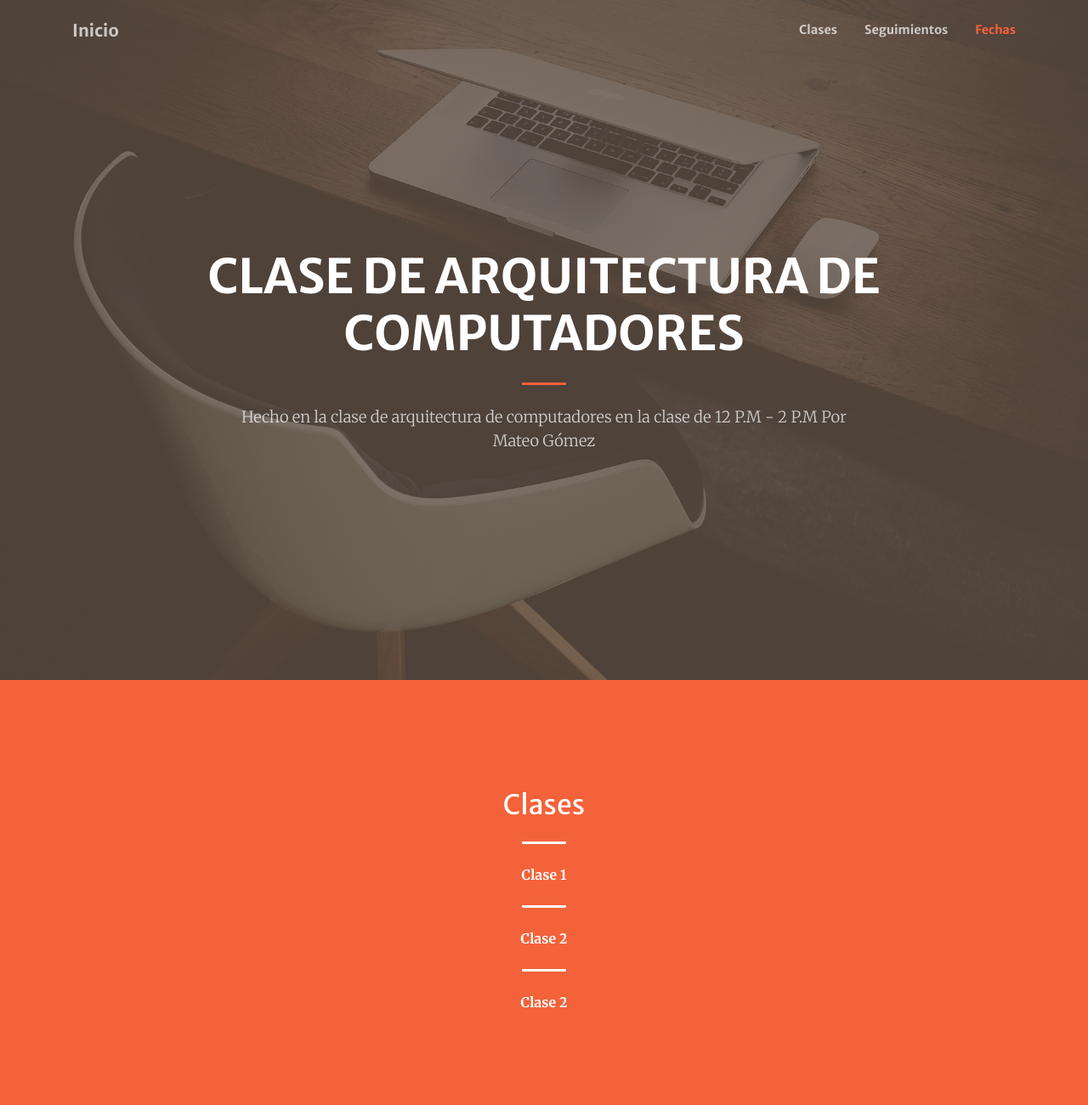
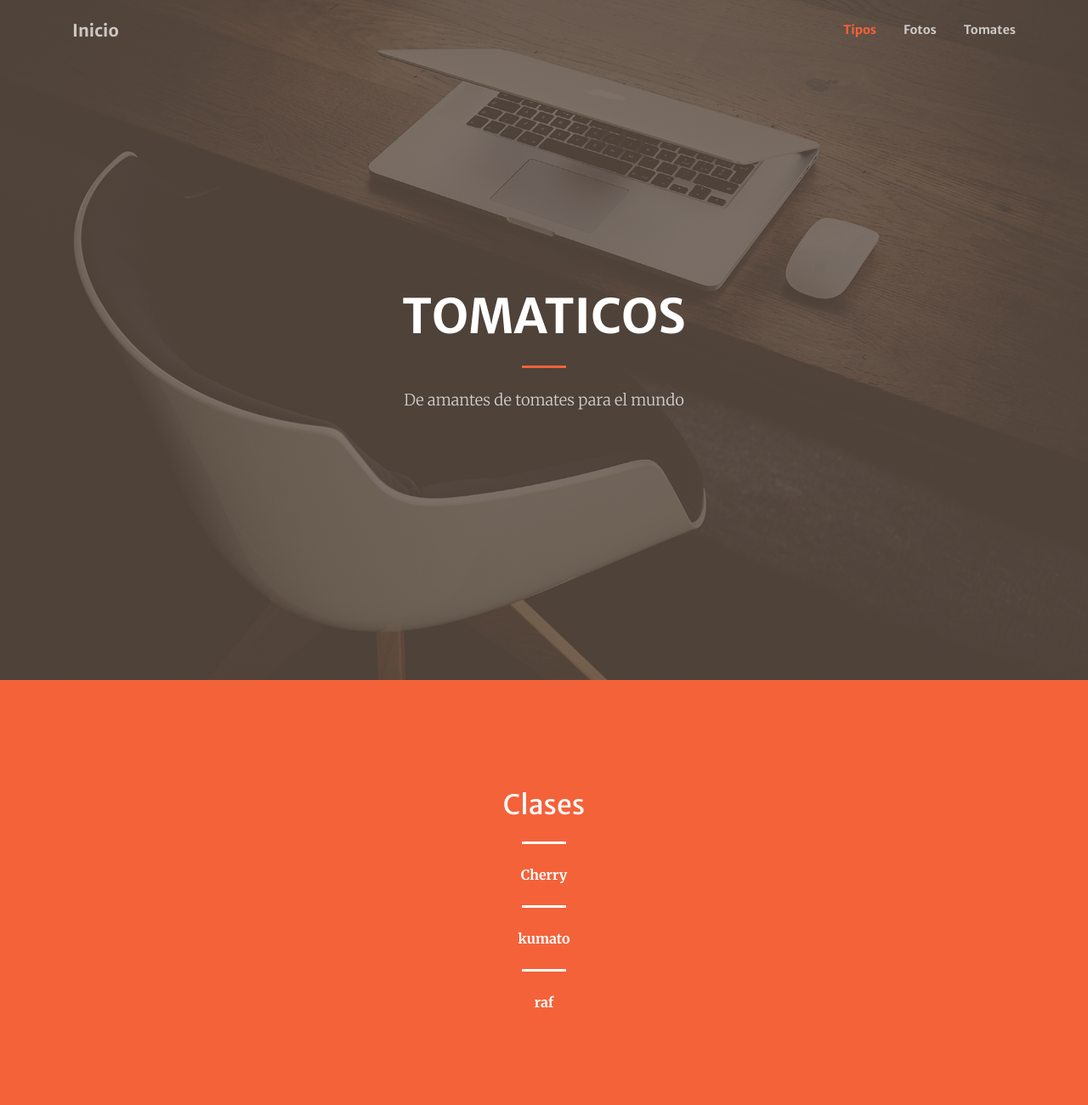
Before and after one commit to matkaingo/tomaticos, a website with bundled scripts: page index.html in a window 1280 px wide. Shown: the top 1300 px of the page at 85% size. Built offline with nearby package versions, Linux system fonts and the light colour scheme.

Commit message:
Update index.html

```diff
--- a/index.html
+++ b/index.html
@@ -44,13 +44,13 @@
       <div class="collapse navbar-collapse" id="navbarResponsive">
         <ul class="navbar-nav ml-auto my-2 my-lg-0">
           <li class="nav-item">
-            <a class="nav-link js-scroll-trigger" href="#clases">Clases</a>
+            <a class="nav-link js-scroll-trigger" href="#tipos">Tipos</a>
           </li>
           <li class="nav-item">
-            <a class="nav-link js-scroll-trigger" href="#portfolio">Seguimientos</a>
+            <a class="nav-link js-scroll-trigger" href="#fotos">Fotos</a>
           </li>
           <li class="nav-item">
-            <a class="nav-link js-scroll-trigger" href="#fechas">Fechas</a>
+            <a class="nav-link js-scroll-trigger" href="#tomate">Tomates</a>
           </li>
         </ul>
       </div>
@@ -62,29 +62,29 @@
     <div class="container h-100">
       <div class="row h-100 align-items-center justify-content-center text-center">
         <div class="col-lg-10 align-self-end">
-          <h1 class="text-uppercase text-white font-weight-bold">Clase de Arquitectura de computadores</h1>
+          <h1 class="text-uppercase text-white font-weight-bold">Tomaticos</h1>
           <hr class="divider my-4">
         </div>
         <div class="col-lg-8 align-self-baseline">
-          <p class="text-white-75 font-weight-light mb-5">Hecho en la clase de arquitectura de computadores en la clase de 12 P.M - 2 P.M         Por Mateo Gómez</p>
+          <p class="text-white-75 font-weight-light mb-5">De amantes de tomates para el mundo</p>
 
         </div>
       </div>
     </div>
   </header>
 
-  <!-- Clases Section -->
-    <section class="page-section bg-primary" id="clases">
+  <!-- tipos de tomate Section -->
+    <section class="page-section bg-primary" id="tipos">
     <div class="container">
       <div class="row justify-content-center">
         <div class="col-lg-8 text-center">
           <h2 class="text-white mt-0">Clases</h2>
           <hr class="divider light my-4">
-          <a class="text-white font-weight-bold" href="clase1.html">Clase 1</a>
+          <a class="text-white font-weight-bold" href="cherry.html">Cherry</a>
           <hr class="divider light my-4">
-          <a class="text-white font-weight-bold" href="clase2.html">Clase 2</a>
+          <a class="text-white font-weight-bold" href="kumato.html">kumato</a>
           <hr class="divider light my-4">
-          <a class="text-white font-weight-bold" href="clase3.html">Clase 2</a>
+          <a class="text-white font-weight-bold" href="raf.html">raf</a>
         </div>
       </div>
     </div>
```
